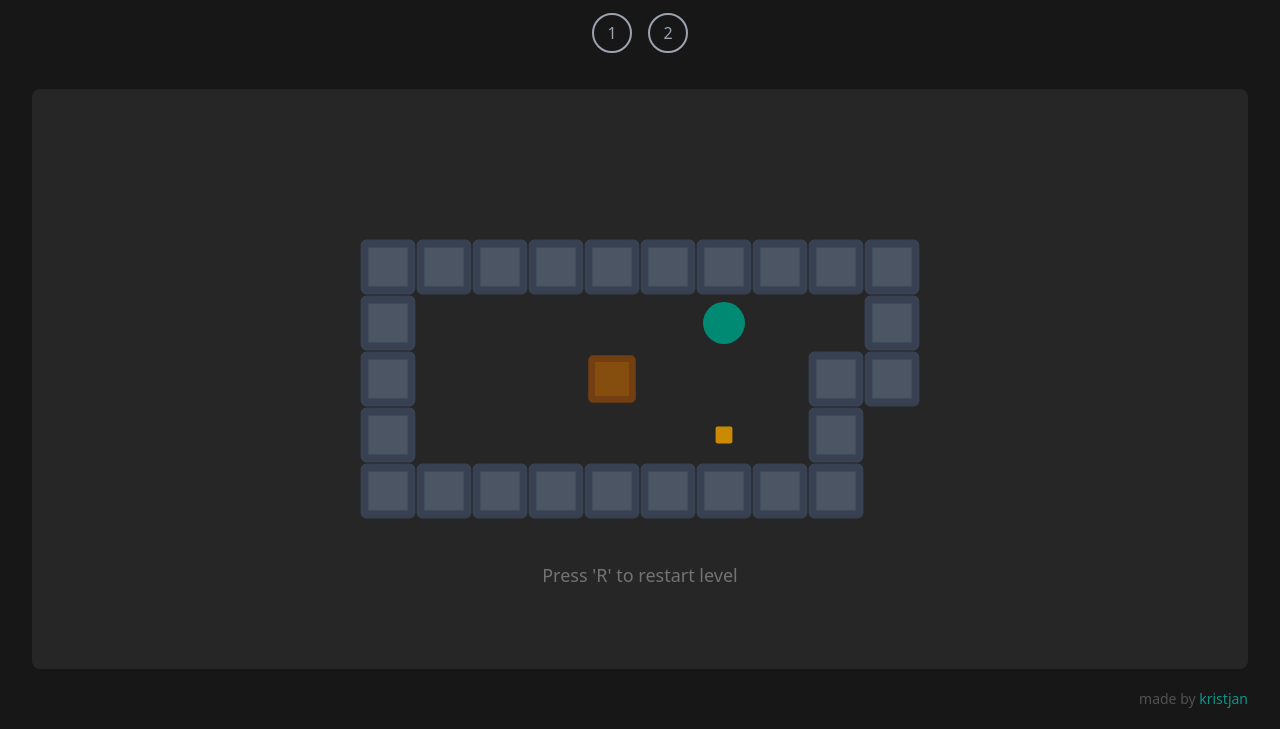
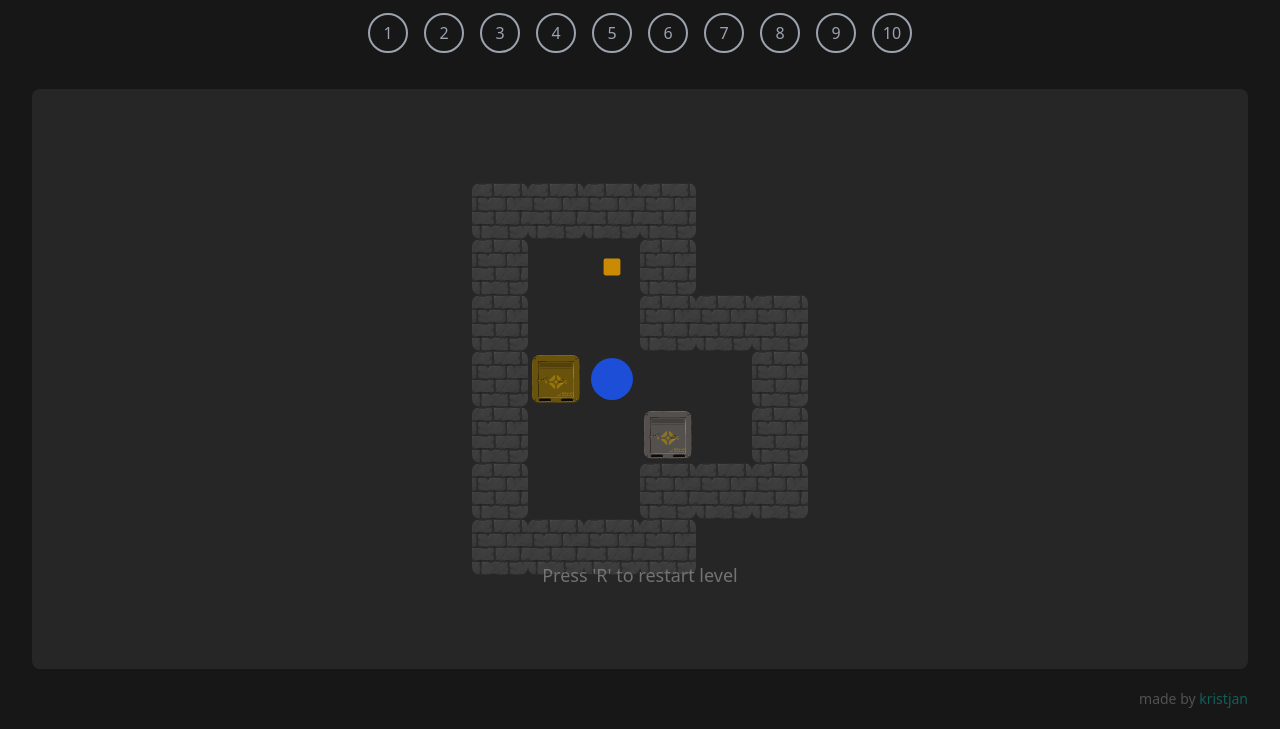
Before and after one commit to kristjanv001/sokoban-js, a website built with Vite: page index.html in a window 1280 px wide. Shown: the part 71-800 px from the top of the page. Built offline with nearby package versions, Linux system fonts and the light colour scheme.

Commit message:
textures for walls and boxes

```diff
--- a/index.html
+++ b/index.html
@@ -45,7 +45,7 @@
     </main>
     <footer class="mx-auto flex h-[60px] max-w-[1400px] items-center justify-end">
       <p class="px-4 text-sm text-neutral-600 md:px-8">
-        made by <a href="https://www.kristjanvingel.com" class="text-teal-600">kristjan</a>
+        made by <a href="https://www.kristjanvingel.com" class="text-teal-800">kristjan</a>
       </p>
     </footer>
     <script type="module" src="/src/main.ts"></script>
--- a/src/main.ts
+++ b/src/main.ts
@@ -6,19 +6,23 @@ type Position = [number, number];
 const defaultGridStyles = "h-8 w-8 xs:h-12 xs:w-12 sm:w-14 sm:h-14 md:w-18 md:h-18 flex justify-center items-center";
 const charMap: { [key: string]: string } = {
   // WALL
-  "#": "bg-gray-600 border-8 border-gray-700 rounded-md scale-[0.98]",
+  // "#": "bg-gray-600 border-8 border-gray-700 rounded-md scale-[0.98]",
+  "#": "bg-[url('../public/textures/wall2.png')] bg-cover bg-no-repeat grayscale opacity-25 rounded-lg ",
   // PLAYER
-  "@": "bg-blue-600 rounded-full scale-75 -hue-rotate-60",
+  "@": "bg-blue-700 rounded-full scale-75 ",
   // PLAYER ON GOAL
   "+": "bg-blue-600 rounded-full scale-75",
   // BOX
-  $: "bg-yellow-800 rounded-md scale-[0.85] border-8 border-yellow-900",
+  // $: "bg-yellow-800 rounded-md scale-[0.85] border-8 border-yellow-900",
+  $: "bg-[url('../public/textures/box.png')] bg-cover bg-no-repeat opacity-70 rounded-lg scale-[0.85]",
   // BOX ON GOAL
-  "*": "bg-yellow-700 rounded-md scale-[0.85] border-8 border-yellow-600",
+  // "*": "bg-yellow-700 rounded-md scale-[0.85] border-8 border-yellow-600",
+  "*": "bg-[url('../public/textures/box.png')] bg-cover bg-no-repeat rounded-lg scale-[0.85] opacity-70  bg-blend-luminosity bg-yellow-500",
   // GOAL
   ".": "bg-yellow-600 scale-[0.3] rounded-md",
   // FLOOR
   " ": "bg-neutral-800",
+  // " ": "bg-[url('../public/textures/floor.png')] bg-cover bg-no-repeat opacity-100",
 };
 
 class Player {
@@ -479,7 +483,7 @@ class Game {
   updateLevelNumDisplay(levelNum: number) {
     const levelNumContainer = document.getElementById(`level-${levelNum}`)!;
     levelNumContainer.classList.remove("border-gray-400");
-    levelNumContainer.classList.add("border-green-600", "bg-green-600");
+    levelNumContainer.classList.add("border-emerald-600", "bg-emerald-600");
 
     levelNumContainer.firstElementChild!.classList.remove("text-gray-400");
     levelNumContainer.firstElementChild!.classList.add("text-black");
@@ -490,4 +494,4 @@ class Game {
   }
 }
 
-new Game("testing.txt");
+new Game("testing2.txt");
```
Also changed, not shown: public/textures/box.png (added), public/textures/floor.png (added), public/textures/wall.png (added), public/textures/wall2.png (added).
